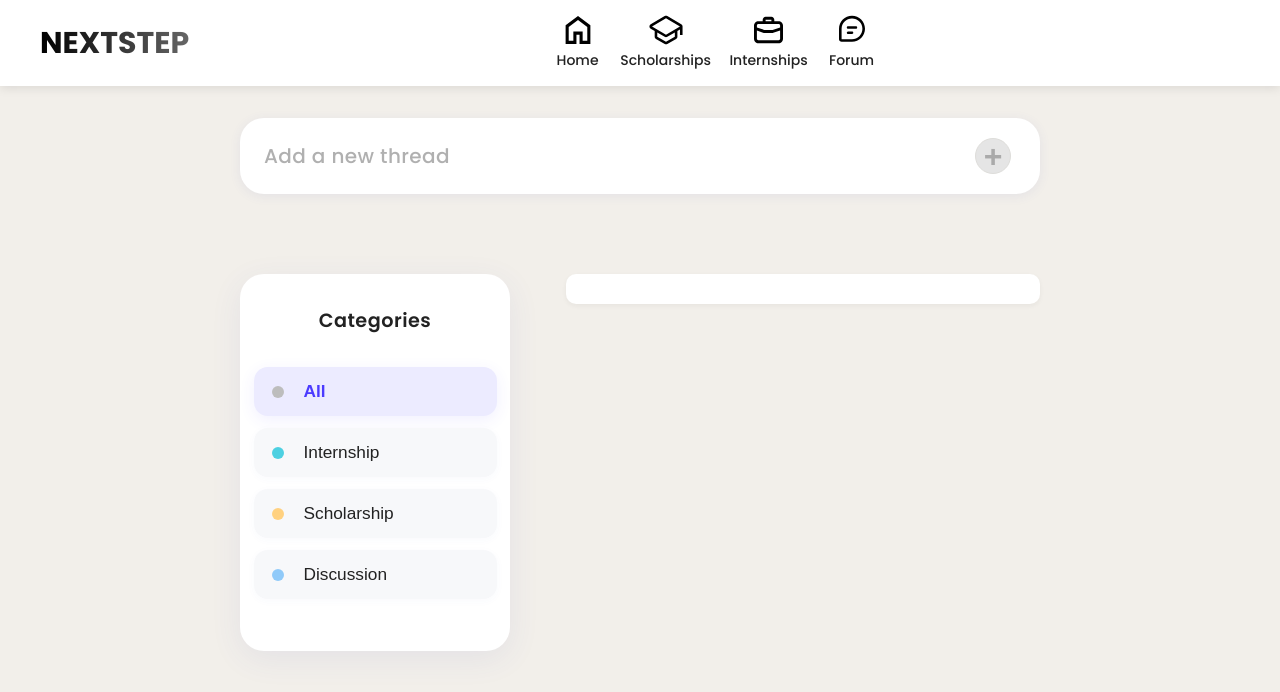
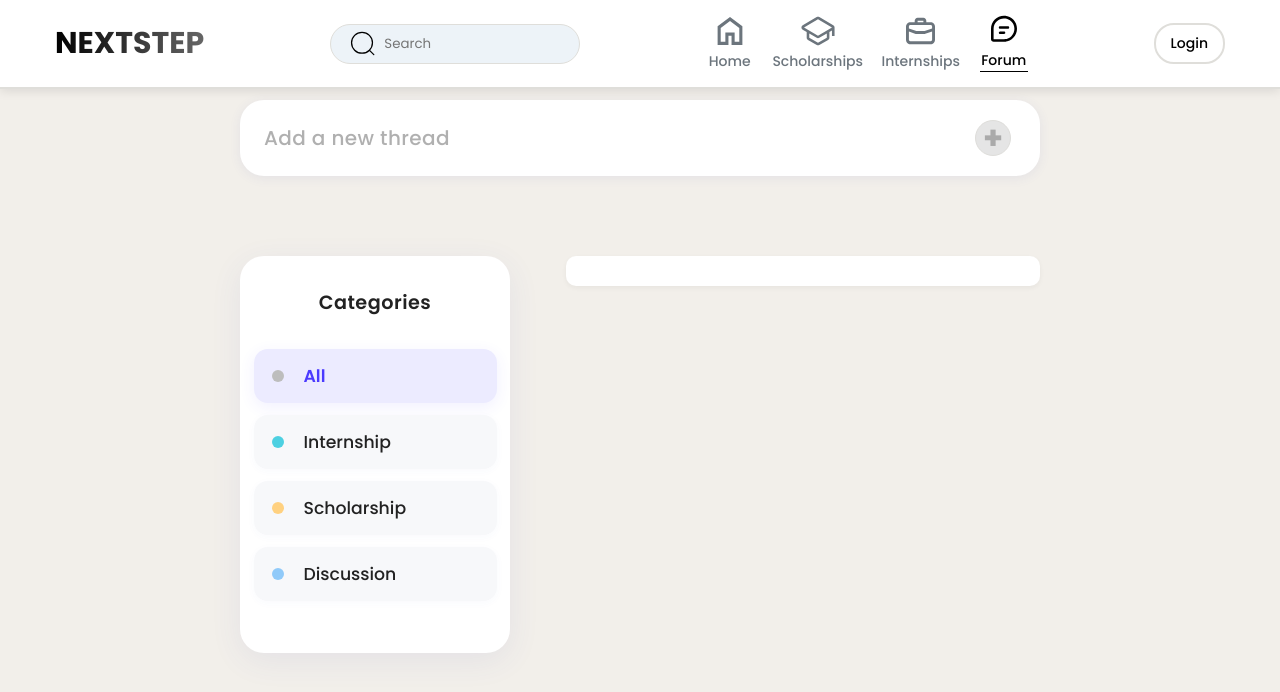
Before and after one commit to Zaneforce/NextStep, a plain HTML site: page Pages/forum.html in a window 1280 px wide. Drawn offline with nearby package versions, Linux system fonts and the light colour scheme; no server answers.

Commit message:
modified:   CSS/forum.css

```diff
--- a/CSS/forum.css
+++ b/CSS/forum.css
@@ -1,30 +1,48 @@
 @import url('https://fonts.googleapis.com/css2?family=Poppins:ital,wght@0,100;0,200;0,300;0,400;0,500;0,600;0,700;0,800;0,900;1,100;1,200;1,300;1,400;1,500;1,600;1,700;1,800;1,900&display=swap');
 
+* {
+  margin: 0;
+  padding: 0;
+  box-sizing: border-box;
+  font-family: 'Poppins', sans-serif;
+}
+
+:root {
+  --background-color: #F4F2EE;
+  --primary-color: #fff;
+  --line-color: #DFDEDA;
+  --button-color: #EDF3F8;
+  --text-color: #000;
+  --grey-color: #6C757D;
+}
+
 body {
-  font-family: poppins;
   background-color: #f2efea;
   color: #222;
-  margin: 0;
-  padding: 0px;
-  padding-top: 0;
+  padding-top: 100px;
+}
+
+.container {
+    width: 100%;
+    max-width: 1200px;
+    margin: 0 auto;
+    padding: 0 15px;
 }
 
 header {
-  position: static;
-  width: 100vw;
+    position: fixed;
+    top: 0;
     left: 0;
     right: 0;
     transform: translateY(0);
     transition: all 0.3s ease-in-out;
-  background-color: #fff;
+    background-color: var(--primary-color);
     border-bottom: var(--line-color) 2px solid;
-  box-shadow: 0 2px 10px rgba(0,0,0,0.1);
+    box-shadow: 0 2px 10px rgba(0, 0, 0, 0.1);
     z-index: 1000;
-  opacity: 1;
-  margin-bottom: 32px;
 }
 
-header.hidden{
+header.hidden {
   transform: translateY(-100%);
 }
 
@@ -32,13 +50,10 @@ header.hidden{
     display: flex;
     justify-content: space-between;
     align-items: center;
-  padding: 15px 40px;
-  max-width: 1600px;
-  margin: 0 auto;
-  box-sizing: border-box;
+    padding: 15px 0;
 }
 
-.logo{
+.logo {
   font-size: 30px;
   font-weight: 700;
   color: var(--text-color);
@@ -49,7 +64,7 @@ header.hidden{
   -webkit-text-fill-color: transparent;
 }
 
-.search-bar{
+.search-bar {
   display: flex;
   align-items: center;
   background-color: var(--button-color);
@@ -60,7 +75,7 @@ header.hidden{
   border: 1px solid var(--line-color);
 }
 
-.search-bar input{
+.search-bar input {
   border: none;
   background: transparent;
   outline: none;
@@ -68,7 +83,7 @@ header.hidden{
   padding-left: 5px;
 }
 
-.nav-links{
+.nav-links {
   display: flex;
   gap: 40px;
 }
@@ -85,7 +100,7 @@ header.hidden{
   margin-left: -15px;
 }
 
-.nav-link{
+.nav-link {
   display: flex;
   width: 48px;
   flex-direction: column;
@@ -109,7 +124,8 @@ header.hidden{
   fill: var(--text-color);
 }
 
-.nav-link.active, .nav-link:hover{
+.nav-link.active,
+.nav-link:hover {
   color: var(--text-color);
   border-bottom: 1px solid var(--text-color);
 }
@@ -128,10 +144,28 @@ header.hidden{
   font-size: 14px;
 }
 
-.bx-user-circle{
+.bx-user-circle {
   margin-top: -5px;
   font-size: 36px;
   color: var(--text-color);
+}
+
+.login-btn {
+    background-color: var(--primary-color);
+    border: 2px solid var(--line-color);
+    border-radius: 20px;
+    padding: 8px 15px;
+    color: var(--text-color);
+    text-decoration: none;
+    font-size: 14px;
+    font-weight: 500;
+    transition: all 0.3s ease;
+    cursor: pointer;
+}
+
+.login-btn:hover {
+    transform: translateY(-2px);
+    border: 2px solid var(--text-color);
 }
 
 h1 {
@@ -154,10 +188,11 @@ section {
   border-radius: 10px;
   padding: 15px;
   margin-bottom: 20px;
-  box-shadow: 0 2px 5px rgba(34,34,34,0.05);
+  box-shadow: 0 2px 5px rgba(34, 34, 34, 0.05);
 }
 
-input, textarea {
+input,
+textarea {
   width: 100%;
   padding: 10px;
   margin: 8px 0;
@@ -196,7 +231,7 @@ button:hover {
   background-color: #ffffff;
   border-radius: 10px;
   padding: 15px;
-  box-shadow: 0 2px 5px rgba(34,34,34,0.05);
+  box-shadow: 0 2px 5px rgba(34, 34, 34, 0.05);
   border: 1px solid #deddda;
 }
 
@@ -290,6 +325,7 @@ button:hover {
   min-width: 0;
   box-sizing: border-box;
 }
+
 .post-buttons button,
 .post-buttons .reply-toggle {
   width: 64px;
@@ -321,7 +357,7 @@ button:hover {
   left: 0;
   width: 100vw;
   height: 100vh;
-  background: rgba(0,0,0,0.5);
+  background: rgba(0, 0, 0, 0.5);
   z-index: 1000;
 }
 
@@ -352,7 +388,7 @@ button:hover {
   background: #f8f9fa;
   font-size: 1rem;
   color: #333;
-  box-shadow: 0 2px 8px rgba(0,0,0,0.04);
+  box-shadow: 0 2px 8px rgba(0, 0, 0, 0.04);
   appearance: none;
   -webkit-appearance: none;
   -moz-appearance: none;
@@ -389,10 +425,12 @@ button:hover {
   background: #e0f7fa;
   color: #00796b;
 }
+
 .category-scholarship {
   background: #fff3e0;
   color: #e65100;
 }
+
 .category-discussion {
   background: #e3f2fd;
   color: #1565c0;
@@ -404,6 +442,7 @@ button:hover {
   cursor: pointer;
   padding: 2px 0;
 }
+
 .vote-column button[disabled] {
   opacity: 0.5;
   cursor: not-allowed;
@@ -441,6 +480,7 @@ button:hover {
 .category-list li {
   margin-bottom: 12px;
 }
+
 .cat-btn {
   width: 90%;
   margin: 0 auto;
@@ -468,12 +508,24 @@ button:hover {
   margin-right: 8px;
 }
 
-.cat-btn .dot.all { background: #bdbdbd; }
-.cat-btn .dot.internship { background: #4dd0e1; }
-.cat-btn .dot.scholarship { background: #ffd180; }
-.cat-btn .dot.discussion { background: #90caf9; }
+.cat-btn .dot.all {
+  background: #bdbdbd;
+}
 
-.cat-btn.active, .cat-btn:hover {
+.cat-btn .dot.internship {
+  background: #4dd0e1;
+}
+
+.cat-btn .dot.scholarship {
+  background: #ffd180;
+}
+
+.cat-btn .dot.discussion {
+  background: #90caf9;
+}
+
+.cat-btn.active,
+.cat-btn:hover {
   background: #ecebff;
   color: #4b3aff;
   font-weight: 600;
@@ -513,6 +565,7 @@ button:hover {
   flex: 1;
 
 }
+
 #categorySidebar {
   min-width: 220px;
   margin-top: 0;
@@ -587,6 +640,7 @@ body {
   line-height: 1;
   transition: color 0.2s;
 }
+
 .close-create-btn:hover {
   color: #4b3aff;
 }
--- a/JS/forum.js
+++ b/JS/forum.js
@@ -43,12 +43,35 @@ async function getUserDataByUid(uid) {
 }
 
 // Watch auth state
-onAuthStateChanged(auth, user => {
+onAuthStateChanged(auth, async (user) => {
+  const profileSection = document.getElementById('profileSection');
+  const loginBtn = document.getElementById('loginBtn');
+
   if (user) {
     currentUser = user;
-    loadPosts();
+
+    // Ambil data pengguna dari Firestore
+    try {
+      const userDoc = await getDoc(doc(db, "users", user.uid)); // Perbaikan: gunakan user.uid
+      const userData = userDoc.data();
+
+      // Tampilkan profil
+      profileSection.style.display = 'flex';
+      document.getElementById('profileName').textContent = userData?.name || "Pengguna";
+      loginBtn.style.display = 'none';
+
+      // Load posts setelah auth selesai
+      loadPosts();
+    } catch (error) {
+      console.error("Error fetching user data:", error);
+      profileSection.style.display = 'none';
+      loginBtn.style.display = 'block';
+    }
   } else {
-    alert("You must be logged in to use the forum.");
+    // Tampilkan tombol login
+    profileSection.style.display = 'none';
+    loginBtn.style.display = 'block';
+    currentUser = null;
   }
 });
 
@@ -436,3 +459,22 @@ window.votePost = async function (postId, voteValue) {
     console.error("Voting error:", err);
   }
 };
+
+let lastScroll = 0;
+const header = document.querySelector('header');
+const scrollThreshold = 200;
+
+window.addEventListener('scroll', () => {
+    const currentScroll = window.pageYOffset;
+    if (currentScroll <= 0) {
+        header.classList.remove('hidden');
+        return;
+    }
+    if (currentScroll > lastScroll && !header.classList.contains('hidden')) {
+        header.classList.add('hidden');
+    }
+    else if (currentScroll < lastScroll && header.classList.contains('hidden')) {
+        header.classList.remove('hidden');
+    }
+    lastScroll = currentScroll;
+});
--- a/Pages/forum.html
+++ b/Pages/forum.html
@@ -1,9 +1,12 @@
 <!DOCTYPE html>
 <html>
 <head>
-  <title>Forums</title>
+  <meta charset="UTF-8">
+  <meta name="viewport" content="width=device-width, initial-scale=1.0">
+  <title>NEXTSTEP</title>
   <link rel="stylesheet" href="../CSS/forum.css">
   <link rel="logo icon" href="../Assets/logo.png" type="image/png">
+  <link href='https://unpkg.com/boxicons@2.1.4/css/boxicons.min.css' rel='stylesheet'>
 </head>
 <body>
 
@@ -11,33 +14,43 @@
         <div class="container">
             <nav class="navbar">
                 <a href="index.html" class="logo">NEXTSTEP</a>
+                <div class="search-bar">
+                    <svg xmlns="http://www.w3.org/2000/svg" width="40" height="41" viewBox="0 0 40 41" fill="none">
+                        <path d="M28.1551 28.6998L33.2884 33.8332M31.6668 19.6665C31.6668 22.9817 30.3498 26.1611 28.0056 28.5053C25.6614 30.8495 22.482 32.1665 19.1668 32.1665C15.8515 32.1665 12.6721 30.8495 10.3279 28.5053C7.98371 26.1611 6.66675 22.9817 6.66675 19.6665C6.66675 16.3513 7.98371 13.1719 10.3279 10.8277C12.6721 8.48346 15.8515 7.1665 19.1668 7.1665C22.482 7.1665 25.6614 8.48346 28.0056 10.8277C30.3498 13.1719 31.6668 16.3513 31.6668 19.6665Z" stroke="black" stroke-width="1.5" stroke-linecap="round" stroke-linejoin="round"/>
+                        </svg>
+                    <input type="text" placeholder="Search">
+                </div>
                 <div class="nav-links">
-                    <a href="student-dashboard.html" class="nav-link hidden">
+                    <a href="student-dashboard.html" class="nav-link">
                         <svg xmlns="http://www.w3.org/2000/svg" width="26" height="30" viewBox="0 0 28 30">
                             <path d="M4.00008 26.6667H9.00008V16.6667H19.0001V26.6667H24.0001V11.6667L14.0001 4.16667L4.00008 11.6667V26.6667ZM0.666748 30V10L14.0001 0L27.3334 10V30H15.6667V20H12.3334V30H0.666748Z"/>
                             </svg>
                         <span>Home</span>
                     </a>
-                    <a href="scholarships.html" class="nav-link hidden">
+                    <a href="scholarships.html" class="nav-link">
                         <svg xmlns="http://www.w3.org/2000/svg" width="34" height="30" viewBox="0 0 38 32">
                             <path d="M37.5 12.0243C37.5008 11.5261 37.3685 11.0367 37.1167 10.6056C36.8649 10.1746 36.5026 9.81742 36.0664 9.57037L20.4823 0.396868C20.0331 0.136956 19.5225 0 19.0025 0C18.4825 0 17.9718 0.136956 17.5227 0.396868L1.91537 9.57037C1.48408 9.8242 1.1268 10.185 0.878645 10.6172C0.63049 11.0495 0.5 11.5383 0.5 12.0358C0.5 12.5332 0.63049 13.022 0.878645 13.4543C1.1268 13.8865 1.48408 14.2473 1.91537 14.5011L6.35477 17.0697V23.5141C6.35745 24.0177 6.49072 24.5122 6.74178 24.95C6.99284 25.3878 7.35325 25.7542 7.78833 26.0139L17.6151 31.6326C18.0539 31.8736 18.5472 32 19.0487 32C19.5502 32 20.0435 31.8736 20.4823 31.6326L30.3091 26.0139C30.7442 25.7542 31.1046 25.3878 31.3556 24.95C31.6067 24.5122 31.74 24.0177 31.7426 23.5141V17.0009L34.6098 15.3267V21.5647H37.5V12.0243ZM28.8755 23.4912L19.0025 29.1329L9.24501 23.5141V18.7668L17.5227 23.6517C17.9733 23.9071 18.4834 24.0415 19.0025 24.0415C19.5215 24.0415 20.0316 23.9071 20.4823 23.6517L28.8524 18.698L28.8755 23.4912ZM19.0025 21.1749L3.39517 12.0013L19.0025 2.80491L34.6098 11.9784L19.0025 21.1749Z"/>
                             </svg>
                         <span>Scholarships</span>
                     </a>
-                    <a href="internships.html" class="nav-link hidden">
+                    <a href="internships.html" class="nav-link">
                         <svg xmlns="http://www.w3.org/2000/svg" width="29" height="30" viewBox="0 0 34 32">
                             <path d="M28.9 5.66667H23.8V3.94444C23.8 3.03092 23.4418 2.15481 22.8042 1.50885C22.1665 0.862896 21.3017 0.5 20.4 0.5H13.6C12.6983 0.5 11.8335 0.862896 11.1958 1.50885C10.5582 2.15481 10.2 3.03092 10.2 3.94444V5.66667H5.1C3.7474 5.66667 2.45019 6.21101 1.49376 7.17995C0.53732 8.14889 0 9.46305 0 10.8333V26.3333C0 27.7036 0.53732 29.0178 1.49376 29.9867C2.45019 30.9557 3.7474 31.5 5.1 31.5H28.9C30.2526 31.5 31.5498 30.9557 32.5062 29.9867C33.4627 29.0178 34 27.7036 34 26.3333V10.8333C34 9.46305 33.4627 8.14889 32.5062 7.17995C31.5498 6.21101 30.2526 5.66667 28.9 5.66667ZM13.6 3.94444H20.4V5.66667H13.6V3.94444ZM30.6 26.3333C30.6 26.7901 30.4209 27.2281 30.1021 27.5511C29.7833 27.8741 29.3509 28.0556 28.9 28.0556H5.1C4.64913 28.0556 4.21673 27.8741 3.89792 27.5511C3.57911 27.2281 3.4 26.7901 3.4 26.3333V16.6717L11.356 19.4444C11.5365 19.469 11.7195 19.469 11.9 19.4444H22.1C22.2843 19.4408 22.4673 19.4118 22.644 19.3583L30.6 16.6717V26.3333ZM30.6 13.0378L21.828 16H12.172L3.4 13.0378V10.8333C3.4 10.3766 3.57911 9.93852 3.89792 9.61554C4.21673 9.29256 4.64913 9.11111 5.1 9.11111H28.9C29.3509 9.11111 29.7833 9.29256 30.1021 9.61554C30.4209 9.93852 30.6 10.3766 30.6 10.8333V13.0378Z"/>
                             </svg>
                         <span>Internships</span>
                     </a>
-                    <a href="forum.html" class="nav-link hidden">
+                    <a href="forum.html" class="nav-link active">
                         <svg xmlns="http://www.w3.org/2000/svg" width="26" height="30" viewBox="0 0 30 34">
                             <path d="M15 0.639648C23.2845 0.639648 30 7.35517 30 15.6397C30 23.9242 23.2845 30.6398 15 30.6398H3C2.20435 30.6398 1.44129 30.3237 0.87868 29.7611C0.31607 29.1985 0 28.4354 0 27.6398V15.6397C0 7.35517 6.7155 0.639648 15 0.639648ZM15 3.63966C11.8174 3.63966 8.76515 4.90395 6.51472 7.15439C4.26428 9.40484 3 12.4571 3 15.6397V27.6398H15C18.1826 27.6398 21.2348 26.3755 23.4853 24.125C25.7357 21.8746 27 18.8223 27 15.6397C27 12.4571 25.7357 9.40484 23.4853 7.15439C21.2348 4.90395 18.1826 3.63966 15 3.63966ZM15 18.6397C15.3823 18.6401 15.75 18.7865 16.0281 19.049C16.3061 19.3114 16.4734 19.6702 16.4958 20.0518C16.5182 20.4335 16.394 20.8093 16.1486 21.1025C15.9032 21.3957 15.5551 21.5841 15.1755 21.6292L15 21.6397H10.5C10.1177 21.6393 9.74995 21.4929 9.47195 21.2305C9.19394 20.968 9.02665 20.6093 9.00424 20.2276C8.98184 19.846 9.10601 19.4702 9.3514 19.177C9.59678 18.8838 9.94486 18.6954 10.3245 18.6502L10.5 18.6397H15ZM19.5 12.6397C19.8978 12.6397 20.2794 12.7977 20.5607 13.079C20.842 13.3603 21 13.7419 21 14.1397C21 14.5375 20.842 14.9191 20.5607 15.2004C20.2794 15.4817 19.8978 15.6397 19.5 15.6397H10.5C10.1022 15.6397 9.72064 15.4817 9.43934 15.2004C9.15804 14.9191 9 14.5375 9 14.1397C9 13.7419 9.15804 13.3603 9.43934 13.079C9.72064 12.7977 10.1022 12.6397 10.5 12.6397H19.5Z"/>
                             </svg>
                         <span>Forum</span>
                     </a>
                 </div>
-                <a href="./login.html" class="login-btn" id="loginBtn"></a>
+                <div class="profile-section" id="profileSection" style="display: none;">
+                    <i class='bx bx-user-circle'></i>
+                    <span class="profile-name" id="profileName"></span>
+                </div>
+                <a href="./login.html" class="login-btn" id="loginBtn">Login</a>
             </nav>
         </div>
     </header>
@@ -98,6 +111,7 @@
   <script src="https://www.gstatic.com/firebasejs/10.0.0/firebase-firestore.js"></script>
 
   <!-- Your Firebase config + logic -->
+  <script type="module" src="../JS/firebase-config.js"></script>
   <script type="module" src="../JS/forum.js"></script>
 </body>
 </html>
```
Also changed, not shown: CSS/style.css (+91 -77 lines), Pages/student-dashboard.html (+0 -3 lines). Lines whose indentation alone changed are shown as unchanged.
